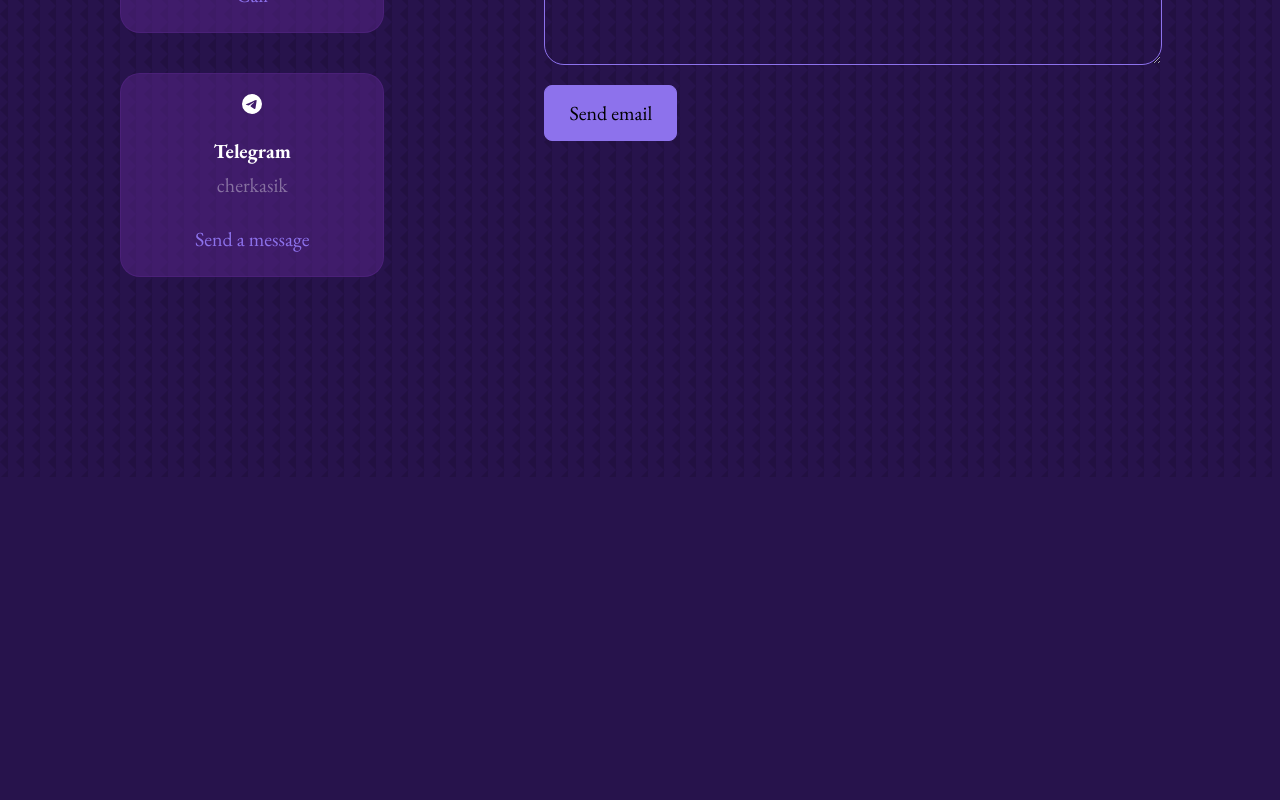
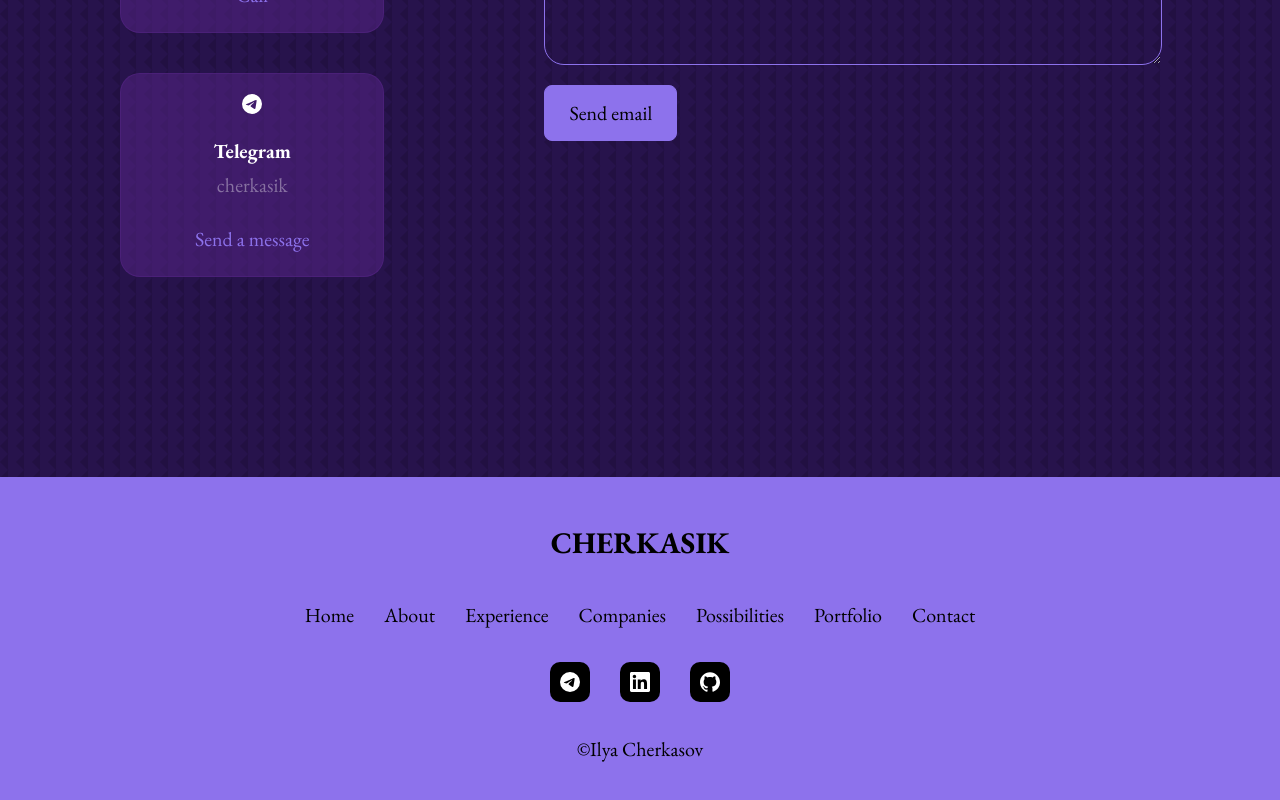
Before and after one commit to IlyaCherkasov/ilyacherkasov.github.io, a React (Create React App) app: page / in a window 1280 px wide. Shown: the part 5578-6378 px from the top of the page. Before the commit the page ends 6055 px from the top, so only its background shows below. Built offline with nearby package versions, Linux system fonts and the light colour scheme.

Commit message:
Finishing touches

```diff
--- a/package.json
+++ b/package.json
@@ -2,6 +2,7 @@
   "name": "portfolio",
   "version": "0.1.0",
   "private": true,
+  "license": "MIT",
   "dependencies": {
     "@testing-library/jest-dom": "5.16.3",
     "@testing-library/react": "12.1.4",
--- a/src/App.tsx
+++ b/src/App.tsx
@@ -10,6 +10,7 @@ import Possibilities from 'components/Possibilities';
 import Portfolio from 'components/Portfolio';
 import Companies from 'components/Companies';
 import Contact from 'components/Contact';
+import Footer from 'components/Footer';
 
 const GlobalStyle = createGlobalStyle`
   html,
@@ -102,6 +103,7 @@ const App = () => {
         <Portfolio />
         <Contact />
       </Container>
+      <Footer />
     </ThemeProvider>
   );
 };
--- a/src/components/Companies.tsx
+++ b/src/components/Companies.tsx
@@ -20,7 +20,7 @@ const Container = styled.div`
 `;
 
 const Companies = () => (
-  <Section id="experience" header="Companies" subheader="Where I Worked">
+  <Section id="companies" header="Companies" subheader="Where I Worked">
     <Container>
       <a href="https://puncher.app" target="_blank" rel="noreferrer">
         <PuncherSvg />
--- /dev/null
+++ b/src/components/Footer.tsx
@@ -0,0 +1,94 @@
+import styled from 'styled-components';
+import navigation from 'helpers/navigation';
+import socialLinks from 'helpers/socialLinks';
+
+const Container = styled.div`
+  display: flex;
+  flex-direction: column;
+  gap: 1.5rem;
+  align-items: center;
+  width: 100%;
+  padding: 2rem 0 5rem;
+  color: ${({ theme }) => theme.colors.black};
+  background-color: ${({ theme }) => theme.colors.primary};
+`;
+
+const Nav = styled.nav`
+  display: flex;
+  flex-flow: row wrap;
+  gap: 1.5rem;
+  justify-content: center;
+
+  a {
+    color: ${({ theme }) => theme.colors.black};
+
+    :hover {
+      color: ${({ theme }) => theme.colors.gold};
+    }
+  }
+`;
+
+const SocialLinks = styled.div`
+  display: flex;
+  flex-flow: row wrap;
+  gap: 1.5rem;
+  justify-content: center;
+
+  a {
+    display: flex;
+    align-items: center;
+    justify-content: center;
+    width: 2rem;
+    height: 2rem;
+    color: ${({ theme }) => theme.colors.white};
+    background: ${({ theme }) => theme.colors.black};
+    border-radius: 0.5rem;
+    transition: color 0.3s ease-in-out;
+
+    :hover {
+      color: ${({ theme }) => theme.colors.gold};
+    }
+  }
+`;
+
+const extendedNavigation = [
+  navigation[0],
+  navigation[1],
+  navigation[2],
+  {
+    name: 'companies',
+    title: 'Companies',
+  },
+  navigation[3],
+  {
+    name: 'portfolio',
+    title: 'Portfolio',
+  },
+  navigation[4],
+];
+
+const Footer = () => (
+  <Container>
+    <h2>CHERKASIK</h2>
+    <Nav>
+      {extendedNavigation.map((item) => (
+        <a href={`#${item.name}`}>{item.title}</a>
+      ))}
+    </Nav>
+    <SocialLinks>
+      {socialLinks.map((link) => (
+        <a
+          href={link.url}
+          title={link.label}
+          target="_blank"
+          rel="noreferrer"
+        >
+          {link.icon}
+        </a>
+      ))}
+    </SocialLinks>
+    ©Ilya Cherkasov
+  </Container>
+);
+
+export default Footer;
--- a/src/components/Header.tsx
+++ b/src/components/Header.tsx
@@ -1,11 +1,9 @@
 import styled from 'styled-components';
 import OutlineButton from 'components/OutlineButton';
 import PrimaryButton from 'components/PrimaryButton';
+import socialLinks from 'helpers/socialLinks';
 import useCv from 'helpers/useCv';
 import MePng from 'assets/main.png';
-import { ReactComponent as GithubSvg } from 'assets/github.svg';
-import { ReactComponent as LinkedinSvg } from 'assets/linkedin.svg';
-import { ReactComponent as TelegramSvg } from 'assets/telegram.svg';
 
 const Container = styled.header`
   position: relative;
@@ -102,24 +100,6 @@ const ScrollDown = styled.a`
   }
 `;
 
-const socialLinks = [
-  {
-    label: 'telegram',
-    url: 'https://t.me/cherkasik',
-    icon: <TelegramSvg />,
-  },
-  {
-    label: 'linkedin',
-    url: 'https://linkedin.com/in/cherkasik',
-    icon: <LinkedinSvg />,
-  },
-  {
-    label: 'github',
-    url: 'https://github.com/IlyaCherkasov',
-    icon: <GithubSvg />,
-  },
-];
-
 const Header = () => (
   <Container>
     <Greetings>Hello, I&apos;m</Greetings>
--- a/src/components/Navigation.tsx
+++ b/src/components/Navigation.tsx
@@ -1,9 +1,5 @@
 import styled, { css } from 'styled-components';
-import { ReactComponent as HomeSvg } from 'assets/home.svg';
-import { ReactComponent as ProfileSvg } from 'assets/profile.svg';
-import { ReactComponent as ExperienceSvg } from 'assets/experience.svg';
-import { ReactComponent as PossibilitiesSvg } from 'assets/possibilities.svg';
-import { ReactComponent as ContactSvg } from 'assets/contact.svg';
+import navigation from 'helpers/navigation';
 
 const NavBar = styled.nav`
   position: fixed;
@@ -44,42 +40,14 @@ interface Props {
   activeSection: string,
 }
 
-const navigationItems = [
-  {
-    name: '',
-    icon: <HomeSvg />,
-    title: 'Home',
-  },
-  {
-    name: 'about',
-    icon: <ProfileSvg />,
-    title: 'About',
-  },
-  {
-    name: 'experience',
-    icon: <ExperienceSvg />,
-    title: 'Experience',
-  },
-  {
-    name: 'possibilities',
-    icon: <PossibilitiesSvg />,
-    title: 'Possibilities',
-  },
-  {
-    name: 'contact',
-    icon: <ContactSvg />,
-    title: 'Contact',
-  },
-];
-
 const Navigation = ({ activeSection }: Props) => (
   <NavBar>
-    {navigationItems.map((item) => (
+    {navigation.map((item) => (
       <NavItem
         href={`#${item.name}`}
         title={item.title}
         key={item.title}
-        active={activeSection === item.name}
+        active={activeSection === item.name || activeSection === item.additional}
       >
         {item.icon}
       </NavItem>
--- a/src/components/Portfolio.tsx
+++ b/src/components/Portfolio.tsx
@@ -84,7 +84,7 @@ const portfolio = [
 ];
 
 const Portfolio = () => (
-  <Section id="possibilities" header="Portfolio" subheader="My Recent Work">
+  <Section id="portfolio" header="Portfolio" subheader="My Recent Work">
     <Container>
       {portfolio.map((item) => (
         <Tile key={item.title}>
--- /dev/null
+++ b/src/helpers/navigation.tsx
@@ -0,0 +1,37 @@
+import { ReactComponent as HomeSvg } from 'assets/home.svg';
+import { ReactComponent as ProfileSvg } from 'assets/profile.svg';
+import { ReactComponent as ExperienceSvg } from 'assets/experience.svg';
+import { ReactComponent as PossibilitiesSvg } from 'assets/possibilities.svg';
+import { ReactComponent as ContactSvg } from 'assets/contact.svg';
+
+const navigation = [
+  {
+    name: '',
+    icon: <HomeSvg />,
+    title: 'Home',
+  },
+  {
+    name: 'about',
+    icon: <ProfileSvg />,
+    title: 'About',
+  },
+  {
+    name: 'experience',
+    icon: <ExperienceSvg />,
+    title: 'Experience',
+    additional: 'companies',
+  },
+  {
+    name: 'possibilities',
+    icon: <PossibilitiesSvg />,
+    title: 'Possibilities',
+    additional: 'portfolio',
+  },
+  {
+    name: 'contact',
+    icon: <ContactSvg />,
+    title: 'Contact',
+  },
+];
+
+export default navigation;
--- /dev/null
+++ b/src/helpers/socialLinks.tsx
@@ -0,0 +1,23 @@
+import { ReactComponent as GithubSvg } from 'assets/github.svg';
+import { ReactComponent as LinkedinSvg } from 'assets/linkedin.svg';
+import { ReactComponent as TelegramSvg } from 'assets/telegram.svg';
+
+const socialLinks = [
+  {
+    label: 'telegram',
+    url: 'https://t.me/cherkasik',
+    icon: <TelegramSvg />,
+  },
+  {
+    label: 'linkedin',
+    url: 'https://linkedin.com/in/cherkasik',
+    icon: <LinkedinSvg />,
+  },
+  {
+    label: 'github',
+    url: 'https://github.com/IlyaCherkasov',
+    icon: <GithubSvg />,
+  },
+];
+
+export default socialLinks;
```
